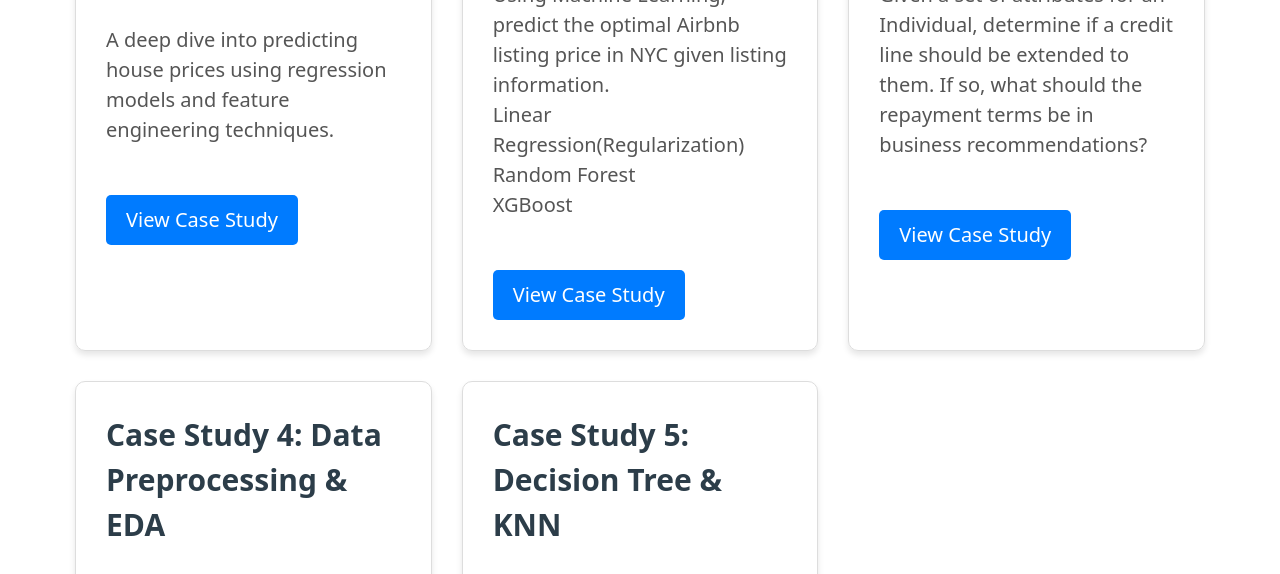
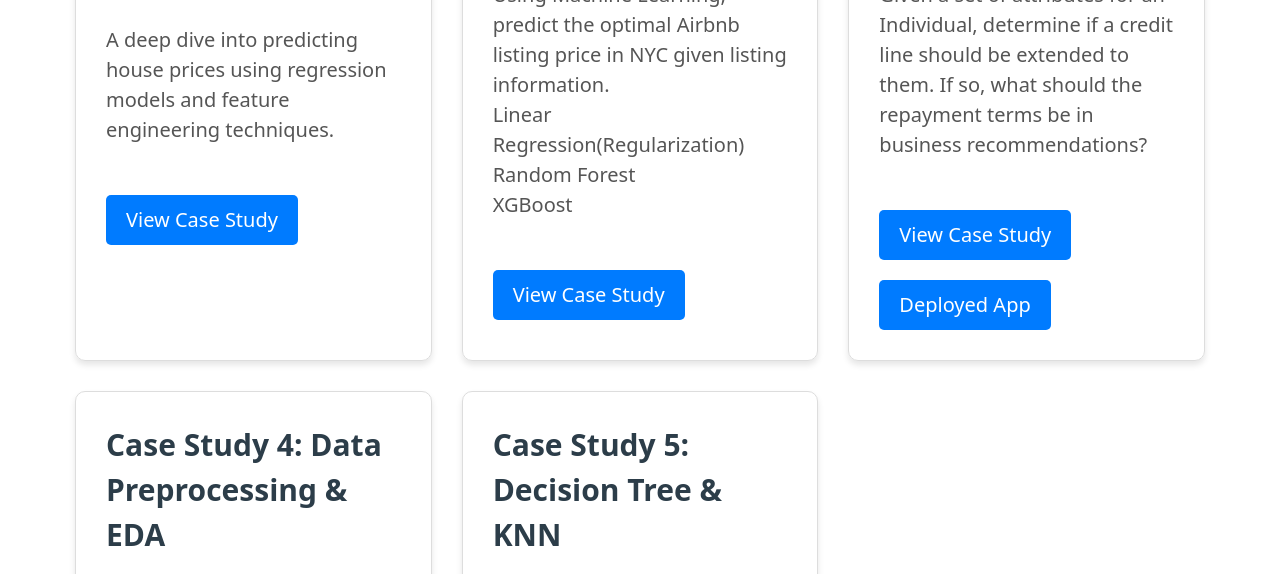
Before and after one commit to amn-sdqi/Case-Studies, a plain HTML site: page index.html in a window 1280 px wide. Shown: the part 526-1100 px from the top of the page. Drawn offline with nearby package versions, Linux system fonts and the light colour scheme.

Commit message:
deploment link added

```diff
--- a/index.html
+++ b/index.html
@@ -103,6 +103,7 @@
 						terms be in business recommendations?
 					</p>
 					<a href="Loan Tap/LoanTap.html" target="_blank">View Case Study</a>
+					<a href="https://loanapproval-app.streamlit.app/" target="_blank">Deployed App</a>
 				</div>
 
 				<div class="card">
```
Also changed, not shown: 2 other files.
